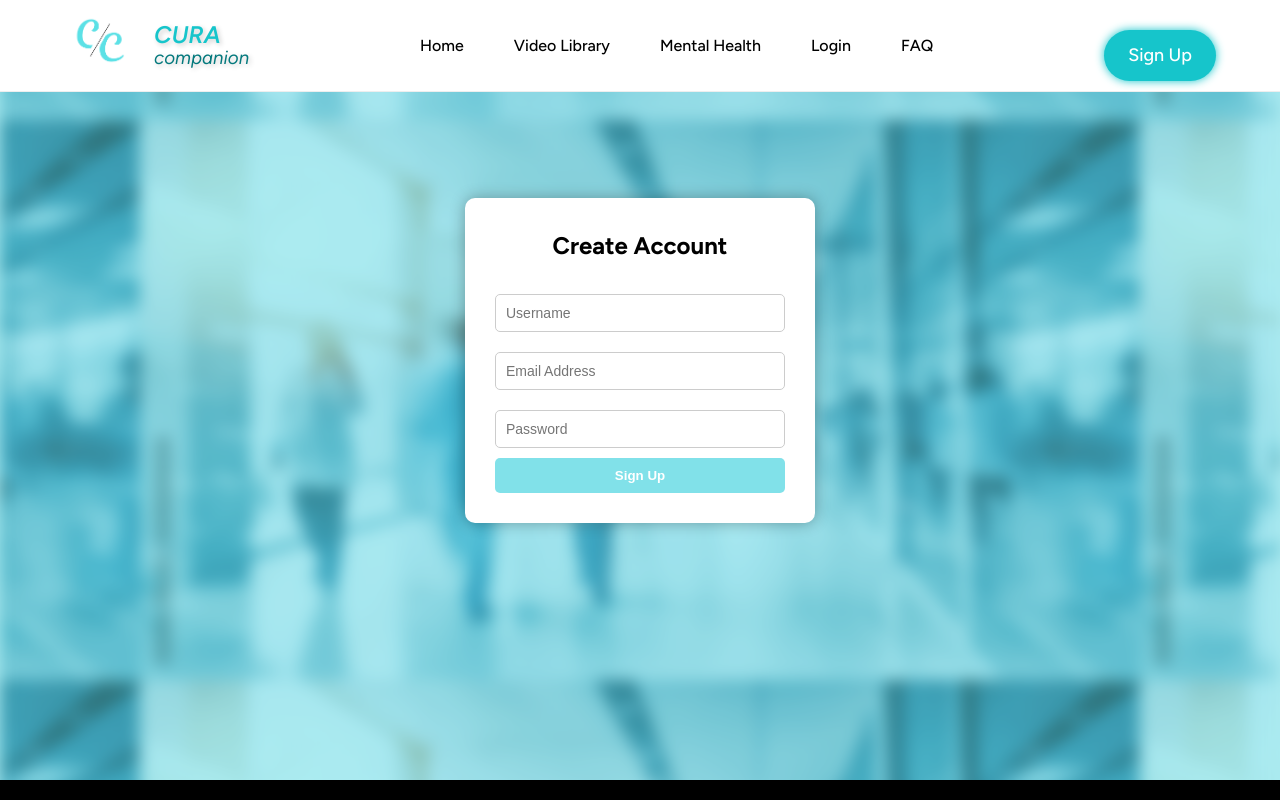
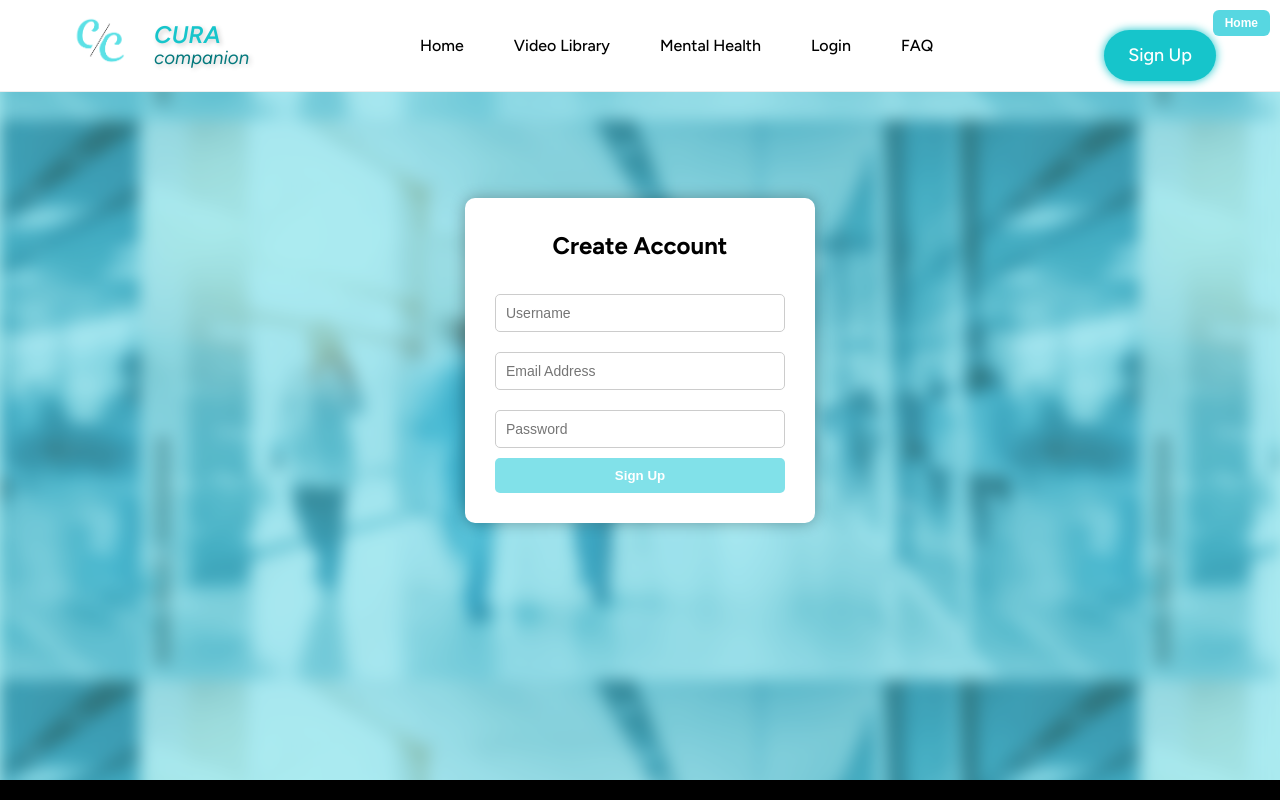
Before and after one commit to alaynapaes/CuraCompanion, a plain HTML site: page mern-login/frontend/signup.html in a window 1280 px wide. Shown: the top 800 px of the page. Drawn offline with Linux system fonts and the light colour scheme; files that its build step writes are made by us from their sources; files whose address does not match are found by name.

Commit message:
home btn in signup and login

```diff
--- a/header.html
+++ b/header.html
@@ -14,12 +14,12 @@
         <a href="index.html" ><img src="icons/icon1.svg" alt="" class="nav-icon">Home</a>
         <a href="videoLib.html" ><img src="icons/icon2.svg" alt="" class="nav-icon">Video Library</a>
         <a href="#" ><img src="icons/icon3.svg" alt="" class="nav-icon">Mental Health</a>
-        <a href="login.html" ><img src="icons/icon4.svg" alt="" class="nav-icon">Login</a>
+        <a href="mern-login/frontend/login.html" ><img src="icons/icon4.svg" alt="" class="nav-icon">Login</a>
         <a href="faq.html" ><img src="icons/icon5.svg" alt="" class="nav-icon">FAQ</a>
-        <a href="signup.html" class="contact">Sign Up</a>
+        <a href="mern-login/frontend/signup.html" class="contact">Sign Up</a>
       </nav>
       <div class="gtq">
-        <a href="signup.html" class="btn-secondary">Sign Up</a>
+        <a href="mern-login/frontend/signup.html" class="btn-secondary">Sign Up</a>
       </div>
       <div class="menu-icon" id="menuIcon">☰</div>
     </div>
--- a/mern-login/frontend/signup.html
+++ b/mern-login/frontend/signup.html
@@ -15,6 +15,26 @@
       display: flex;
       flex-direction: column;
     }
+
+  .top-right-home {
+  position: absolute;
+  top: 10px;
+  right: 10px;
+  z-index: 999;
+  background-color: rgba(45, 206, 218, 0.8);
+  color: #fff;
+  padding: 6px 12px;
+  border-radius: 6px;
+  font-size: 12px;
+  font-weight: 600;
+  cursor: pointer;
+  border: none;
+  transition: 0.3s;
+}
+
+.top-right-home:hover {
+  background-color: #333;
+}
 
     .background {
       position: fixed;
@@ -86,9 +106,15 @@
     .signup-container button:hover {
       background-color: #333333;
     }
+
+
+
   </style>
 </head>
 <body>
+
+<button class="top-right-home" onclick="window.location.href='/index.html'">Home</button>
+
   <section class="signup-section">
   <div id="header"></div>
   <div class="background"></div>
```
Also changed, not shown: mern-login/frontend/login.html (+32 -3 lines).
